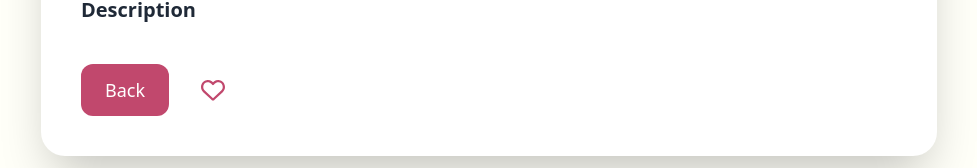
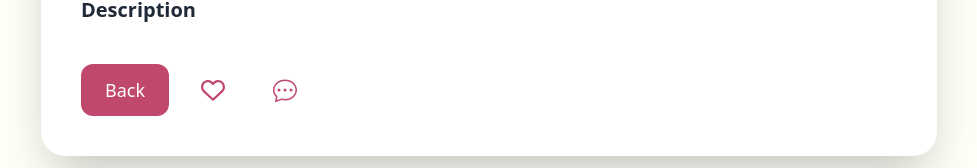
Before and after one commit to DorisWZhang/marketplace-frontend, a React (Create React App) app: page /itempage/1 in a window 1280 px wide. Shown: the part 700-868 px from the top of the page, without its empty margins (151-1128 px from the left). Built offline with nearby package versions, Linux system fonts and the light colour scheme; sample sign-in values are in the browser's storage.

Commit message:
slight wording change to delete listing

```diff
--- a/src/pages/marketplace/ItemPage.js
+++ b/src/pages/marketplace/ItemPage.js
@@ -5,6 +5,7 @@ import { FontAwesomeIcon } from '@fortawesome/react-fontawesome';
 import { faTrashCan } from '@fortawesome/free-solid-svg-icons';
 import { faHeart } from '@fortawesome/free-solid-svg-icons';
 import { faHeart as faRegHeart } from '@fortawesome/free-regular-svg-icons';
+import { BsChatDots } from "react-icons/bs";
 
 function ItemPage() {
   const navigate = useNavigate();
@@ -185,7 +186,7 @@ function ItemPage() {
                 className="mt-8 ml-8 bg-main_pink text-white px-6 py-3 rounded-xl hover:bg-pink-600 transition cursor-pointer flex items-center justify-center"
                 title="Delete Listing"
                 onClick={async () => {
-                  if (window.confirm('Are you sure you want to delete this item?')) {
+                  if (window.confirm('Are you sure you want to delete this listing?')) {
                     try {
                       const response = await fetch(`http://localhost:8080/items/deleteitem/${item.id}`, {
                         method: 'DELETE',
@@ -213,6 +214,7 @@ function ItemPage() {
                   onClick={() => handleFavourite()}
                   title={isFavourite ? "Remove from favourites" : "Add to favourites"}
                 />
+                <BsChatDots className="text-main_pink text-2xl cursor-pointer ml-12" title="Message Seller" />
               </div>
             )}
           </div>
```
